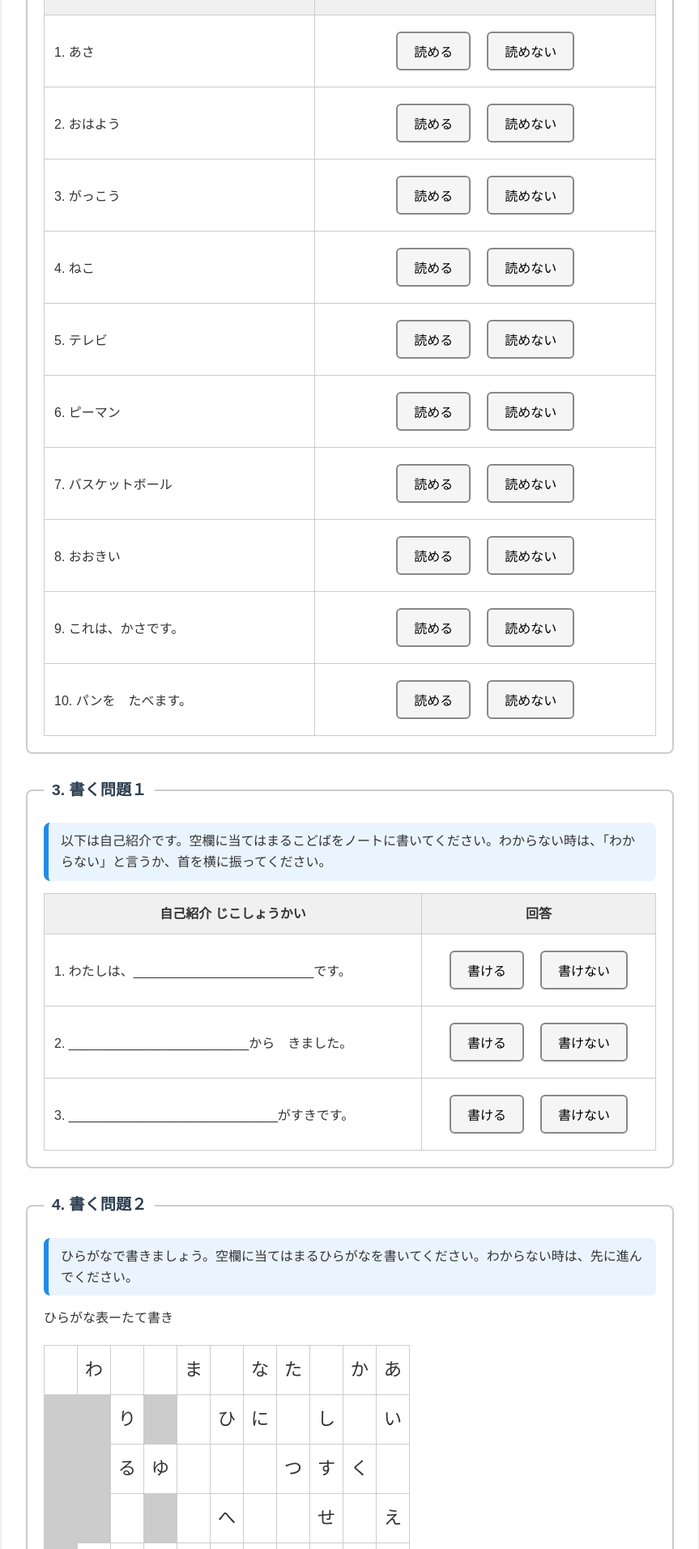
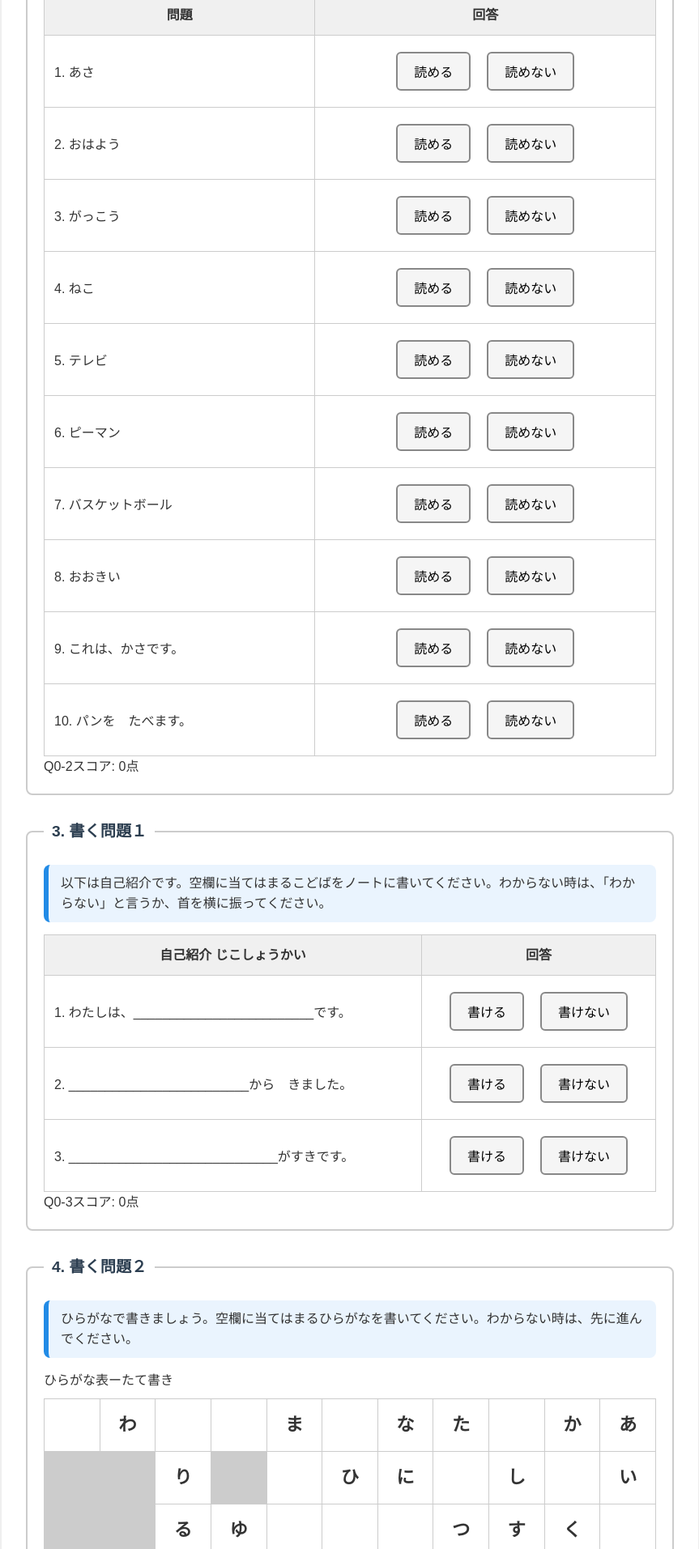
Before and after one commit to Akemiposi/LevelTest3_0629, a PHP site: page / in a window 1280 px wide. Shown: the part 1607-3520 px from the top of the page at 81% size, without its empty margins (208-1071 px from the left). Run offline with PHP 8.4, Linux system fonts and the light colour scheme.

Commit message:
削除、更新の修正

```diff
--- a/css/style.css
+++ b/css/style.css
@@ -132,7 +132,7 @@ th {
 }
 
 /* 回答ボタン */
-.answerBtn {
+button.answerBtn {
   padding: 10px 20px;
   min-width: 90px;
   border: 2px solid #888;
@@ -144,11 +144,11 @@ th {
   text-align: center;
 }
 
-.answerBtn:hover {
+button.answerBtn:hover {
   background-color: #eee;
 }
 
-.answerBtn.selected {
+button.answerBtn.selected {
   background-color: #007bff;
   color: white;
   border-color: #007bff;
@@ -209,80 +209,63 @@ label[for="language-select"] {
   font-size: 1rem;
 }
 
-/* ひらがな */
-
-.hiragana-table {
-  width: 100%;
+.hiragana-table,
+.katakana-table {
   border-collapse: collapse;
-  margin-top: 20px;
+  margin-bottom: 20px;
   table-layout: fixed;
 }
 
-.hiragana-table td {
-  border: 1px solid #aaa;
-  width: 60px;
-  height: 60px;
+
+.hiragana-table td,
+.katakana-table td {
+   width: 40px;
+  height: 40px;
+  font-size: 1.4rem;
   text-align: center;
-  font-size: 1.5rem;
-  cursor: pointer;
-  background-color: #fff;
+  vertical-align: middle;
+  border: 1px solid #ccc;
   padding: 0;
 }
 
-.hiragana-table td.gray {
+.toggle-cell {
+  font-family: "UD Digi Kyokasho NP-B", "Noto Sans JP", "Hiragino Kaku Gothic ProN", "Yu Gothic", sans-serif;
+  display: inline-block;
+  width: 100%;
+  height: 100%;
+  line-height: 4rem;
+  text-align: center;
+  /* margin: 6px; */
+  cursor: pointer;
+  /* border-radius: 4px; */
+  user-select: none;
+  font-weight: bold;
+  vertical-align: middle;
+}
+
+/* grayセル用 */
+td.gray {
   background-color: #ccc;
   pointer-events: none;
 }
 
-.hiragana-table td.active {
-  background-color: #ffffcc;
-  font-weight: bold;
+/* 選択済み（青） */
+.toggle-cell.selected {
+  background-color: #4fa6f7;
+  color: #fff;
 }
 
-/* カタカナ */
+/* 未選択（赤） */
+/* .toggle-cell.unselected {
+  background-color: #f78c6b;
+  color: #111;
+} */
 
-.katakana-table {
-  width: 100%;
-  border-collapse: collapse;
-  margin-top: 20px;
-  table-layout: fixed;
+/* 押せないマス（表示専用） */
+.toggle-cell.readonly {
+  cursor: default;
 }
 
-.katakana-table td {
-  border: 1px solid #aaa;
-  width: 60px;
-  height: 60px;
-  text-align: center;
-  font-size: 1.5rem;
-  cursor: pointer;
-  background-color: #fff;
-  padding: 0;
-}
-
-.katakana-table td.gray {
-  background-color: #ccc;
-  pointer-events: none;
-}
-
-.katakana-table td.active {
-  background-color: #ffffcc;
-  font-weight: bold;
-}
-
-.toggle-cell {
-  display: inline-block;
-  width: 100%;
-  height: 100%;
-  line-height: 60px;
-  user-select: none;
-}
-
-
-.toggle-cell.selected {
-  background-color: #d0f0ff;
-  border-radius: 5px;
-  font-weight: bold;
-}
 
 /* 修正・削除ボタン */
 .edit-btn {
@@ -308,27 +291,3 @@ label[for="language-select"] {
 .delete-btn:hover {
   background-color: #9c3e33;
 }
-
-.hiragana-table,
-.katakana-table {
-  border-collapse: collapse;
-  margin-bottom: 20px;
-  width: auto;
-  table-layout: fixed;
-}
-
-.hiragana-table td,
-.katakana-table td {
-  width: 40px;
-  height: 40px;
-  font-size: 1.4rem;
-  text-align: center;
-  vertical-align: middle;
-  border: 1px solid #ccc;
-  padding: 0;
-}
-
-.toggle-cell.selected {
-  background-color: #e0f7ff;
-  border: 2px solid blue;
-}
--- a/index.php
+++ b/index.php
@@ -279,7 +279,7 @@ if ($_SERVER['REQUEST_METHOD'] === 'POST') {
                   <button type="button" class="answerBtn" data-value="5">言える</button>
                   <button type="button" class="answerBtn" data-value="0">言えない</button>
                 </div>
-                <input type="hidden" name="q0_1_1" value="" required />
+                <input type="hidden" name="q0_1_1" id="q0_1_1" value="" required />
               </td>
             </tr>
 
@@ -290,7 +290,7 @@ if ($_SERVER['REQUEST_METHOD'] === 'POST') {
                   <button type="button" class="answerBtn" data-value="5">言える</button>
                   <button type="button" class="answerBtn" data-value="0">言えない</button>
                 </div>
-                <input type="hidden" name="q0_1_2" value="" required />
+                <input type="hidden" name="q0_1_2" id="q0_1_2" value="" required />
               </td>
             </tr>
 
@@ -301,7 +301,7 @@ if ($_SERVER['REQUEST_METHOD'] === 'POST') {
                   <button type="button" class="answerBtn" data-value="5">言える</button>
                   <button type="button" class="answerBtn" data-value="0">言えない</button>
                 </div>
-                <input type="hidden" name="q0_1_3" value="" required />
+                <input type="hidden" name="q0_1_3" id="q0_1_3" value="" required />
               </td>
             </tr>
 
@@ -312,7 +312,7 @@ if ($_SERVER['REQUEST_METHOD'] === 'POST') {
                   <button type="button" class="answerBtn" data-value="5">言える</button>
                   <button type="button" class="answerBtn" data-value="0">言えない</button>
                 </div>
-                <input type="hidden" name="q0_1_4" value="" required />
+                <input type="hidden" name="q0_1_4" id="q0_1_4" value="" required />
               </td>
             </tr>
 
@@ -323,7 +323,7 @@ if ($_SERVER['REQUEST_METHOD'] === 'POST') {
                   <button type="button" class="answerBtn" data-value="5">言える</button>
                   <button type="button" class="answerBtn" data-value="0">言えない</button>
                 </div>
-                <input type="hidden" name="q0_1_5" value="" required />
+                <input type="hidden" name="q0_1_5" id="q0_1_5" value="" required />
               </td>
             </tr>
 
@@ -334,7 +334,7 @@ if ($_SERVER['REQUEST_METHOD'] === 'POST') {
                   <button type="button" class="answerBtn" data-value="5">言える</button>
                   <button type="button" class="answerBtn" data-value="0">言えない</button>
                 </div>
-                <input type="hidden" name="q0_1_6" value="" required />
+                <input type="hidden" name="q0_1_6" id="q0_1_6" value="" required />
               </td>
             </tr>
 
@@ -345,14 +345,14 @@ if ($_SERVER['REQUEST_METHOD'] === 'POST') {
                   <button type="button" class="answerBtn" data-value="5">言える</button>
                   <button type="button" class="answerBtn" data-value="0">言えない</button>
                 </div>
-                <input type="hidden" name="q0_1_7" value="" required />
+                <input type="hidden" name="q0_1_7" id="q0_1_7" value="" required />
               </td>
             </tr>
-            <input type="hidden" id="q0_1_score" name="q0_1_score" value="0">
           </tbody>
         </table>
 
-
+        <p>Q0-1スコア: <span id="q0_1_score_display">0</span>点</p>
+        <input type="hidden" id="q0_1_score" name="q0_1_score" value="0">
 
       </fieldset>
 
@@ -377,7 +377,7 @@ if ($_SERVER['REQUEST_METHOD'] === 'POST') {
                   <button type="button" class="answerBtn" data-value="2">読める</button>
                   <button type="button" class="answerBtn" data-value="0">読めない</button>
                 </div>
-                <input type="hidden" name="q0_2_1" value="" required />
+                <input type="hidden" name="q0_2_1" id="q0_2_1" value="" required />
               </td>
             </tr>
             <tr>
@@ -387,7 +387,7 @@ if ($_SERVER['REQUEST_METHOD'] === 'POST') {
                   <button type="button" class="answerBtn" data-value="2">読める</button>
                   <button type="button" class="answerBtn" data-value="0">読めない</button>
                 </div>
-                <input type="hidden" name="q0_2_2" value="" required />
+                <input type="hidden" name="q0_2_2" id="q0_2_2" value="" required />
               </td>
             </tr>
             <tr>
@@ -397,7 +397,7 @@ if ($_SERVER['REQUEST_METHOD'] === 'POST') {
                   <button type="button" class="answerBtn" data-value="2">読める</button>
                   <button type="button" class="answerBtn" data-value="0">読めない</button>
                 </div>
-                <input type="hidden" name="q0_2_3" value="" required />
+                <input type="hidden" name="q0_2_3" id="q0_2_3" value="" required />
               </td>
             </tr>
             <tr>
@@ -407,7 +407,7 @@ if ($_SERVER['REQUEST_METHOD'] === 'POST') {
                   <button type="button" class="answerBtn" data-value="2">読める</button>
                   <button type="button" class="answerBtn" data-value="0">読めない</button>
                 </div>
-                <input type="hidden" name="q0_2_4" value="" required />
+                <input type="hidden" name="q0_2_4" id="q0_2_4" value="" required />
               </td>
             </tr>
             <tr>
@@ -417,7 +417,7 @@ if ($_SERVER['REQUEST_METHOD'] === 'POST') {
                   <button type="button" class="answerBtn" data-value="2">読める</button>
                   <button type="button" class="answerBtn" data-value="0">読めない</button>
                 </div>
-                <input type="hidden" name="q0_2_5" value="" required />
+                <input type="hidden" name="q0_2_5" id="q0_2_5" value="" required />
               </td>
             </tr>
             <tr>
@@ -427,7 +427,7 @@ if ($_SERVER['REQUEST_METHOD'] === 'POST') {
                   <button type="button" class="answerBtn" data-value="2">読める</button>
                   <button type="button" class="answerBtn" data-value="0">読めない</button>
                 </div>
-                <input type="hidden" name="q0_2_6" value="" required />
+                <input type="hidden" name="q0_2_6" id="q0_2_6" value="" required />
               </td>
             </tr>
             <tr>
@@ -437,7 +437,7 @@ if ($_SERVER['REQUEST_METHOD'] === 'POST') {
                   <button type="button" class="answerBtn" data-value="2">読める</button>
                   <button type="button" class="answerBtn" data-value="0">読めない</button>
                 </div>
-                <input type="hidden" name="q0_2_7" value="" required />
+                <input type="hidden" name="q0_2_7" id="q0_2_7" value="" required />
               </td>
             </tr>
             <tr>
@@ -447,7 +447,7 @@ if ($_SERVER['REQUEST_METHOD'] === 'POST') {
                   <button type="button" class="answerBtn" data-value="2">読める</button>
                   <button type="button" class="answerBtn" data-value="0">読めない</button>
                 </div>
-                <input type="hidden" name="q0_2_8" value="" required />
+                <input type="hidden" name="q0_2_8" id="q0_2_8" value="" required />
               </td>
             </tr>
             <tr>
@@ -457,7 +457,7 @@ if ($_SERVER['REQUEST_METHOD'] === 'POST') {
                   <button type="button" class="answerBtn" data-value="2">読める</button>
                   <button type="button" class="answerBtn" data-value="0">読めない</button>
                 </div>
-                <input type="hidden" name="q0_2_9" value="" required />
+                <input type="hidden" name="q0_2_9" id="q0_2_9" value="" required />
               </td>
             </tr>
             <tr>
@@ -467,12 +467,14 @@ if ($_SERVER['REQUEST_METHOD'] === 'POST') {
                   <button type="button" class="answerBtn" data-value="2">読める</button>
                   <button type="button" class="answerBtn" data-value="0">読めない</button>
                 </div>
-                <input type="hidden" name="q0_2_10" value="" required />
+                <input type="hidden" name="q0_2_10" id="q0_2_10" value="" required />
               </td>
             </tr>
-            <input type="hidden" id="q0_2_score" name="q0_2_score" value="0">
           </tbody>
         </table>
+
+        <p>Q0-2スコア: <span id="q0_2_score_display">0</span>点</p>
+        <input type="hidden" id="q0_2_score" name="q0_2_score" value="0">
       </fieldset>
 
       <fieldset>
@@ -496,7 +498,7 @@ if ($_SERVER['REQUEST_METHOD'] === 'POST') {
                   <button type="button" class="answerBtn" data-value="5">書ける</button>
                   <button type="button" class="answerBtn" data-value="0">書けない</button>
                 </div>
-                <input type="hidden" name="q0_3_1" value="" required />
+                <input type="hidden" name="q0_3_1" id="q0_3_1" value="" required />
               </td>
             </tr>
             <tr>
@@ -506,7 +508,7 @@ if ($_SERVER['REQUEST_METHOD'] === 'POST') {
                   <button type="button" class="answerBtn" data-value="5">書ける</button>
                   <button type="button" class="answerBtn" data-value="0">書けない</button>
                 </div>
-                <input type="hidden" name="q0_3_2" value="" required />
+                <input type="hidden" name="q0_3_2" id="q0_3_2" value="" required />
               </td>
             </tr>
             <tr>
@@ -516,12 +518,15 @@ if ($_SERVER['REQUEST_METHOD'] === 'POST') {
                   <button type="button" class="answerBtn" data-value="5">書ける</button>
                   <button type="button" class="answerBtn" data-value="0">書けない</button>
                 </div>
-                <input type="hidden" name="q0_3_3" value="" required />
+                <input type="hidden" name="q0_3_3" id="q0_3_3" value="" required />
               </td>
             </tr>
-            <input type="hidden" id="q0_3_score" name="q0_3_score" value="0">
           </tbody>
         </table>
+
+        <p>Q0-3スコア: <span id="q0_3_score_display">0</span>点</p>
+        <input type="hidden" id="q0_3_score" name="q0_3_score" value="0">
+
       </fieldset>
 
       <fieldset>
@@ -605,7 +610,6 @@ if ($_SERVER['REQUEST_METHOD'] === 'POST') {
         <input type="hidden" name="selected_hiragana" id="selected_hiragana">
         <input type="hidden" name="unselected_hiragana" id="unselected_hiragana">
         <br>
-
         <p class="translated-instruction">
           カタカナで書きましょう。空欄に当てはまるカタカナを書いてください。わからない時は、終わりにしてください。
 
@@ -682,12 +686,13 @@ if ($_SERVER['REQUEST_METHOD'] === 'POST') {
         <input type="hidden" name="selected_katakana" id="selected_katakana">
         <input type="hidden" name="unselected_katakana" id="unselected_katakana">
 
+        <p>Q0-4スコア: <span id="q0_4_score_display">0</span>点</p>
         <input type="hidden" id="q0_4_score" name="q0_4_score" value="0">
 
       </fieldset>
 
+      <p>総合スコア: <span id="total_score_display">0</span>点</p>
       <input type="hidden" id="total_score" name="total_score" value="0">
-
 
       <br>
       <button type="submit">採点する</button>
--- a/js/index.js
+++ b/js/index.js
@@ -1,9 +1,9 @@
 document.addEventListener("DOMContentLoaded", () => {
+  // 翻訳機能（任意）
   const languageSelect = document.getElementById("languageSelect");
   if (languageSelect) {
     languageSelect.addEventListener("change", function () {
       const targetLang = this.value;
-
       document.querySelectorAll(".translated-instruction").forEach((el) => {
         const sourceText = el.innerText.trim();
         if (!sourceText) return;
@@ -22,143 +22,149 @@ document.addEventListener("DOMContentLoaded", () => {
     });
   }
 
-  // ボタン選択処理（聞く・読む・書く）
+  // answerBtnクリック時に選択状態・スコア更新
  document.querySelectorAll(".buttonGroup").forEach((group) => {
   const name = group.getAttribute("data-question");
   const buttons = group.querySelectorAll(".answerBtn");
-    const hiddenInput = group.parentElement.querySelector(
-      `input[name="${name}"]`
-    );
+
+  // 🔧 groupの中ではなく、document全体から input を探すように変更
+  const hiddenInput = document.querySelector(`input[name="${name}"]`);
 
   buttons.forEach((button) => {
     button.addEventListener("click", () => {
       buttons.forEach((btn) => btn.classList.remove("selected"));
       button.classList.add("selected");
-        hiddenInput.value = button.dataset.value;
+
+      if (hiddenInput) {
+        hiddenInput.value = button.dataset.value || "0";
+      } else {
+        console.warn(`input[name="${name}"] が見つかりません`, group);
+      }
+
       updateScore(); // スコア更新
     });
   });
 });
 
-  // ひらがな・カタカナマス処理
+  // ひらがな・カタカナ表クリック処理
   document.querySelectorAll(".toggle-cell").forEach((cell) => {
     const originalChar = cell.dataset.char || "";
-    if (cell.textContent.trim() === "") {
+    const isBlank = cell.textContent.trim() === "";
+
+    if (originalChar && isBlank) {
+      // クリック可能マス
       cell.addEventListener("click", () => {
-        cell.classList.toggle("selected");
-        cell.textContent = cell.classList.contains("selected")
-          ? originalChar
-          : "　";
+        const isSelected = cell.classList.contains("selected");
+
+        if (isSelected) {
+          cell.classList.remove("selected");
+          cell.classList.add("unselected");
+          cell.textContent = "　";
+        } else {
+          cell.classList.remove("unselected");
+          cell.classList.add("selected");
+          cell.textContent = originalChar;
+        }
+
+        collectKanaSelections();
         updateScore();
       });
+    } else {
+      cell.classList.add("readonly");
     }
   });
-
-  // 読み上げボタン対応（ID: read-q1〜read-q7）
-  for (let i = 1; i <= 7; i++) {
-    const readButton = document.getElementById(`read-q${i}`);
-    if (readButton) {
-      readButton.addEventListener("click", () => {
-        const textElement = document.getElementById(`q${i}-text`);
-        if (textElement) speakWithGoogle(textElement.textContent.trim());
-      });
-    }
-  }
 });
 
-// 音声読み上げ（Google TTS）
-function speakWithGoogle(text) {
-  fetch("tts.php", {
-    method: "POST",
-    headers: { "Content-Type": "application/x-www-form-urlencoded" },
-    body: new URLSearchParams({ text }),
-  })
-    .then((res) => res.json())
-    .then((data) => {
-      if (data.success) {
-        new Audio(data.file + "?t=" + Date.now()).play();
-      } else {
-        console.error("読み上げ失敗:", data.error);
-      }
-    })
-    .catch((err) => {
-      console.error("通信エラー:", err);
-    });
-}
-
-// スコア計算（すべて自動）
-function updateScore() {
-  const hiraOrder = 'あいうえおかきくけこさしすせそたちつてとなにぬねのはひふへほまみむめもやゆよらりるれろわをん'.split('');
-  const kataOrder = 'アイウエオカキクケコサシスセソタチツテトナニヌネノハヒフヘホマミムメモヤユヨラリルレロワヲンー'.split('');
-
-  // 値取得と配列化（空要素除外）
-  const getList = (id) => {
-    const val = document.getElementById(id)?.value || '';
-    return val.split(',').map(s => s.trim()).filter(s => s);
-  };
-
-  const selectedHiragana = getList("selected_hiragana").sort((a, b) => hiraOrder.indexOf(a) - hiraOrder.indexOf(b));
-  const unselectedHiragana = getList("unselected_hiragana").sort((a, b) => hiraOrder.indexOf(a) - hiraOrder.indexOf(b));
-  const selectedKatakana = getList("selected_katakana").sort((a, b) => kataOrder.indexOf(a) - kataOrder.indexOf(b));
-  const unselectedKatakana = getList("unselected_katakana").sort((a, b) => kataOrder.indexOf(a) - kataOrder.indexOf(b));
-
-  // 値をDOMに戻す（並び替え反映）
-  const setValue = (id, value) => {
-    const el = document.getElementById(id);
-    if (el) el.value = value;
-  };
-
-  setValue("selected_hiragana", selectedHiragana.join(","));
-  setValue("unselected_hiragana", unselectedHiragana.join(","));
-  setValue("selected_katakana", selectedKatakana.join(","));
-  setValue("unselected_katakana", unselectedKatakana.join(","));
-
-  // スコア更新
-  setValue("hiragana_score", selectedHiragana.length);
-  setValue("katakana_score", selectedKatakana.length);
-  setValue("q0_4_score", selectedHiragana.length + selectedKatakana.length);
-
-  // 総合スコア計算
-  const getScore = (id) => parseInt(document.getElementById(id)?.value || "0", 10);
-  const total = getScore("q0_1_score") + getScore("q0_2_score") + getScore("q0_3_score") + getScore("q0_4_score");
-  setValue("total_score", total);
-
-  // 表示用spanがあれば更新
-  const setText = (id, value) => {
-    const el = document.getElementById(id);
-    if (el) el.innerText = value;
-  };
-  setText("hiragana_count", selectedHiragana.length);
-  setText("katakana_count", selectedKatakana.length);
-}
-
-
-
+// ひらがな・カタカナ選択を収集 → hiddenに反映（あいうえお順＋小文字除外）
 function collectKanaSelections() {
   const kanaTypes = ['hiragana', 'katakana'];
+
+  const gojuonOrder = (
+    "あいうえおかきくけこさしすせそたちつてとなにぬねのはひふへほまみむめもやゆよらりるれろわをんアイウエオカキクケコサシスセソタチツテト" +
+    "ナニヌネノハヒフヘホマミムメモヤユヨラリルレロワヲン"
+  ).split("");
+
+  const gojuonSort = (a, b) => gojuonOrder.indexOf(a) - gojuonOrder.indexOf(b);
+
   kanaTypes.forEach(type => {
     const selected = [];
     const unselected = [];
 
     document.querySelectorAll(`.${type}-table .toggle-cell`).forEach(cell => {
+      if (cell.classList.contains("readonly")) return;
+
       const char = cell.dataset.char;
-      const isSelected = cell.classList.contains('selected');
-      if (isSelected) {
+      const text = cell.textContent.trim();
+
+      if (text === char && cell.classList.contains("selected")) {
         selected.push(char);
       } else {
         unselected.push(char);
       }
     });
 
+    selected.sort(gojuonSort);
+    unselected.sort(gojuonSort);
+
     document.getElementById(`selected_${type}`).value = selected.join(',');
     document.getElementById(`unselected_${type}`).value = unselected.join(',');
   });
 }
 
+// スコア再計算と表示更新
+function updateScore() {
+  const setText = (id, val) => {
+    const el = document.getElementById(id);
+    if (el) el.innerText = val;
+  };
 
-// フォーム送信前にスコア更新
+  const getScoreSum = (prefix, count) => {
+    let sum = 0;
+    for (let i = 1; i <= count; i++) {
+      const input = document.getElementById(`${prefix}_${i}`);
+      const val = parseInt(input?.value || "0", 10);
+      sum += val;
+    }
+    return sum;
+  };
+
+  const q0_1 = getScoreSum("q0_1", 7);
+  const q0_2 = getScoreSum("q0_2", 10);
+  const q0_3 = getScoreSum("q0_3", 3);
+
+  document.getElementById("q0_1_score").value = q0_1;
+  setText("q0_1_score_display", q0_1);
+  setText("q0_2_score_display", q0_2);
+  setText("q0_3_score_display", q0_3);
+
+
+  // ひらがな・カタカナスコア
+  const countSelectedKana = (id) => {
+    const val = document.getElementById(id)?.value || "";
+    return val.split(',').filter(s => s.trim() !== "").length;
+  };
+  const hira = countSelectedKana("selected_hiragana");
+  const kata = countSelectedKana("selected_katakana");
+  const q0_4 = hira + kata;
+
+  document.getElementById("hiragana_score").value = hira;
+  document.getElementById("katakana_score").value = kata;
+  document.getElementById("q0_4_score").value = q0_4;
+
+  // スコア表示
+
+  setText("q0_4_score_display", q0_4);
+  setText("hiragana_count", hira);
+  setText("katakana_count", kata);
+
+  // 総合スコア
+  const total = q0_1 + q0_2 + q0_3 + q0_4;
+  document.getElementById("total_score").value = total;
+  setText("total_score_display", total);
+}
+
+// 送信前処理
 function handleSubmit() {
-  calculateTotalScores(); // スコア計算
-  collectKanaSelections(); // ひらがな・カタカナ選択収集
+  updateScore();
   return true;
 }
--- a/score.php
+++ b/score.php
@@ -65,8 +65,9 @@ $results = $stmt->fetchAll(PDO::FETCH_ASSOC);
       <th>名前</th>
       <th>性別</th>
       <th>言語</th>
-      <th>合計</th>
-      <th>詳細</th>
+      <th>L0詳細</th>
+      <th>L1詳細</th>
+      <th>L2詳細</th>
     </tr>
 
     <?php foreach ($results as $row): ?>
@@ -78,7 +79,6 @@ $results = $stmt->fetchAll(PDO::FETCH_ASSOC);
         <td><?= h($row['name']) ?></td>
         <td><?= h($row['gender']) ?></td>
         <td><?= h($row['language']) ?></td>
-        <td><?= h($row['total_score']) ?></td>
         <td><a href="detail.php?id=<?= h($row['id']) ?>">詳細</a></td>
       </tr>
     <?php endforeach; ?>
```
Also changed, not shown: detail.php (+13 -12 lines), level1.php (added), 1 other file. Lines whose indentation alone changed are shown as unchanged.
